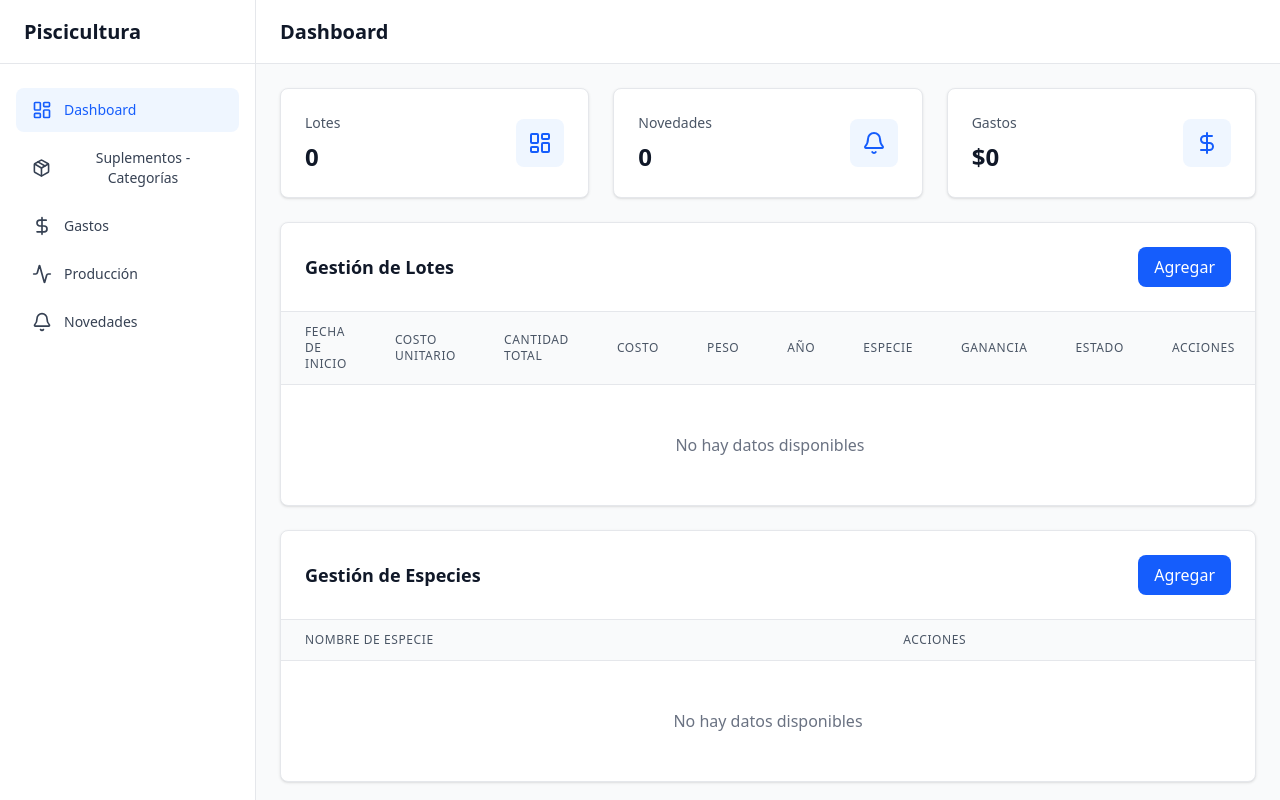
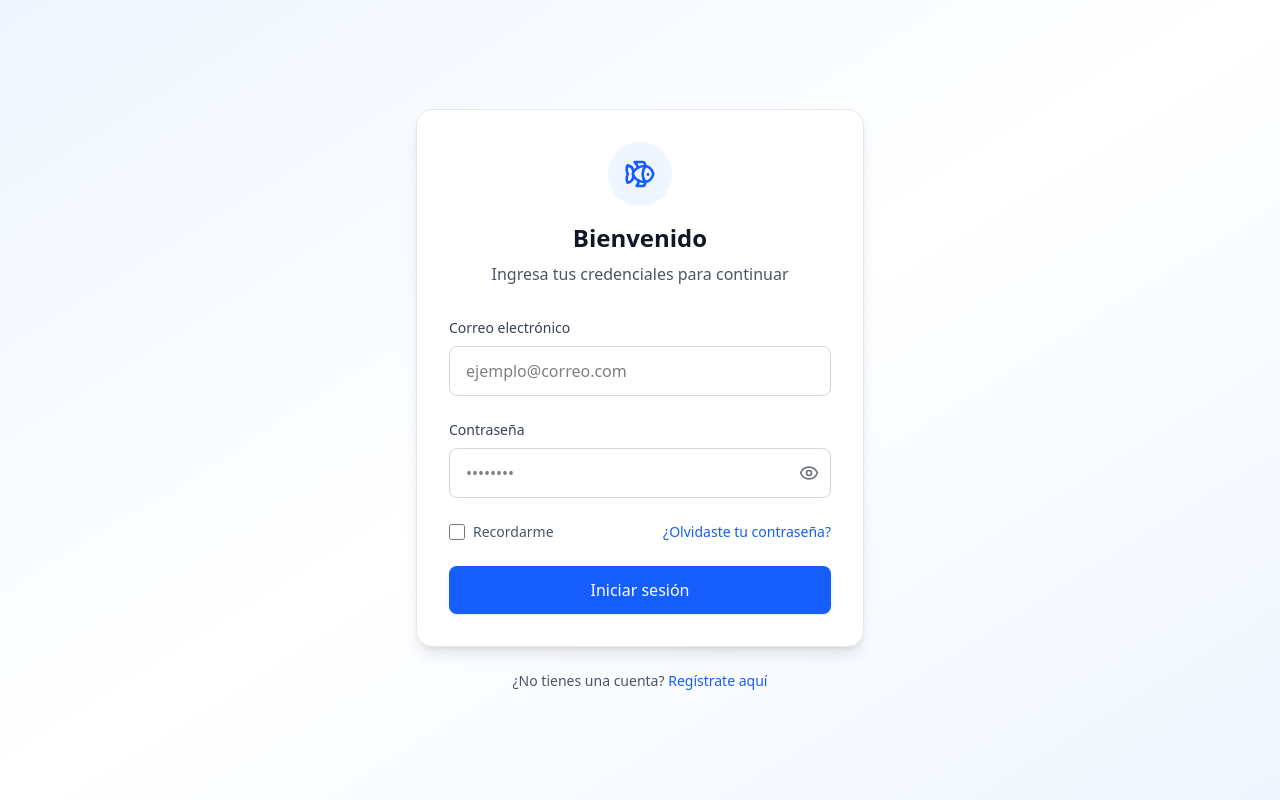
Before and after one commit to DavidMunozBedoya/frontend-agroapp, a React (Vite) app: page / in a window 1280 px wide. Built offline with nearby package versions, Linux system fonts and the light colour scheme.

Commit message:
Creacion del Login, con sus respectivos componentes

```diff
--- /dev/null
+++ b/src/components/EmailInput.tsx
@@ -0,0 +1,25 @@
+interface InputProps {
+  value: string;
+  onChange: (e: React.ChangeEvent<HTMLInputElement>) => void;
+}
+const EmailInput = ({value, onChange}:InputProps) => {
+    return (
+        <>
+            <div>
+                <label htmlFor="email" className="block text-sm font-medium text-gray-700 mb-2">
+                    Correo electrónico
+                </label>
+                <input
+                    id="email"
+                    type="email"
+                    value={value}
+                    onChange={onChange}
+                    placeholder="ejemplo@correo.com"
+                    className="w-full px-4 py-3 border border-gray-300 rounded-lg focus:ring-2 focus:ring-blue-500 focus:border-transparent outline-none transition-all"
+                />
+            </div>
+        </>
+     );
+}
+
+export default EmailInput;
--- /dev/null
+++ b/src/components/LoginForm.tsx
@@ -0,0 +1,75 @@
+import { useState } from "react";
+import { Fish } from 'lucide-react';
+import EmailInput from "./EmailInput";
+import PasswordInput from "./PasswordInput";
+
+const LoginForm = () => {
+    const [email, setEmail] = useState('');
+    const [password, setPassword] = useState('');
+
+    const handleSubmit = (e: React.MouseEvent<HTMLButtonElement>) => {
+        e.preventDefault();
+    };
+
+    return (
+        <>
+            <div className="w-full max-w-md">
+                <div className="bg-white rounded-2xl shadow-lg border border-gray-200 p-8">
+                    {/* Header del formulario */}
+                    <div className="text-center mb-8">
+                    <div className="inline-flex items-center justify-center w-16 h-16 bg-blue-50 rounded-full mb-4">
+                        <Fish className="w-8 h-8 text-blue-600" />
+                    </div>
+                    <h1 className="text-2xl font-bold text-gray-900 mb-2">Bienvenido</h1>
+                    <p className="text-gray-600">Ingresa tus credenciales para continuar</p>
+                    </div>
+
+                    {/* Formulario */}
+                    <div className="space-y-6">
+                    <EmailInput
+                        value={email}
+                        onChange={(e) => setEmail(e.target.value)}
+                    />
+
+                    <PasswordInput
+                        value={password}
+                        onChange={(e) => setPassword(e.target.value)}
+                    />
+
+                    {/* Recordar contraseña */}
+                    <div className="flex items-center justify-between">
+                        <label className="flex items-center">
+                        <input
+                            type="checkbox"
+                            className="w-4 h-4 text-blue-600 border-gray-300 rounded focus:ring-blue-500"
+                        />
+                        <span className="ml-2 text-sm text-gray-600">Recordarme</span>
+                        </label>
+                        <button className="text-sm text-blue-600 hover:text-blue-700 font-medium">
+                        ¿Olvidaste tu contraseña?
+                        </button>
+                    </div>
+
+                    {/* Botón de inicio de sesión */}
+                    <button
+                        onClick={handleSubmit}
+                        className="w-full bg-blue-600 text-white py-3 rounded-lg font-medium hover:bg-blue-700 transition-colors shadow-sm"
+                    >
+                        Iniciar sesión
+                    </button>
+                    </div>
+                </div>
+
+                {/* Footer */}
+                <p className="text-center text-sm text-gray-600 mt-6">
+                    ¿No tienes una cuenta?{' '}
+                    <button className="text-blue-600 hover:text-blue-700 font-medium">
+                    Regístrate aquí
+                    </button>
+                </p>
+            </div>
+        </>
+     );
+}
+
+export default LoginForm;
--- /dev/null
+++ b/src/components/PasswordInput.tsx
@@ -0,0 +1,43 @@
+import { useState } from "react";
+import { Eye, EyeOff} from 'lucide-react';
+
+interface InputProps {
+  value: string;
+  onChange: (e: React.ChangeEvent<HTMLInputElement>) => void;
+}
+const PasswordInput = ({value, onChange}:InputProps) => {
+    const [showPassword, setShowPassword] = useState(false);
+
+    return (
+        <>
+            <div>
+                <label htmlFor="password" className="block text-sm font-medium text-gray-700 mb-2">
+                    Contraseña
+                </label>
+                <div className="relative">
+                    <input
+                    id="password"
+                    type={showPassword ? "text" : "password"}
+                    value={value}
+                    onChange={onChange}
+                    placeholder="••••••••"
+                    className="w-full px-4 py-3 border border-gray-300 rounded-lg focus:ring-2 focus:ring-blue-500 focus:border-transparent outline-none transition-all pr-12"
+                    />
+                    <button
+                    type="button"
+                    onClick={() => setShowPassword(!showPassword)}
+                    className="absolute right-3 top-1/2 -translate-y-1/2 text-gray-500 hover:text-gray-700 transition-colors"
+                    >
+                    {showPassword ? (
+                        <EyeOff className="w-5 h-5" />
+                    ) : (
+                        <Eye className="w-5 h-5" />
+                    )}
+                    </button>
+                </div>
+            </div>
+        </>
+     );
+}
+
+export default PasswordInput;
--- a/src/main.tsx
+++ b/src/main.tsx
@@ -2,9 +2,11 @@ import { StrictMode } from 'react'
 import { createRoot } from 'react-dom/client'
 import './index.css'
 import Dashboard from './pages/Dashboard'
+import LoginPage from './pages/LoginPage'
 
 createRoot(document.getElementById('root')!).render(
   <StrictMode>
-    <Dashboard/>
+    {/* <Dashboard/> */}
+    <LoginPage/>
   </StrictMode>,
 )
--- /dev/null
+++ b/src/pages/LoginPage.tsx
@@ -0,0 +1,10 @@
+import LoginForm from "../components/LoginForm";
+
+
+export default function LoginPage() {
+    return (
+    <div className="min-h-screen bg-gradient-to-br from-blue-50 via-white to-blue-50 flex items-center justify-center p-4">
+      <LoginForm/>
+    </div>
+  );
+}
```
